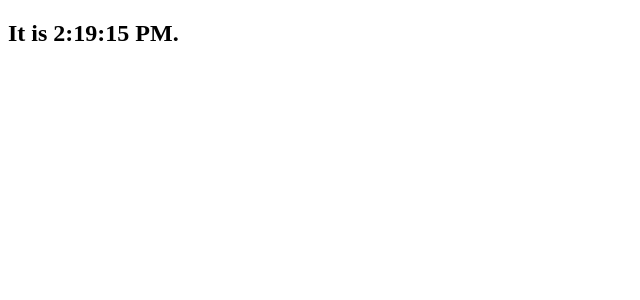
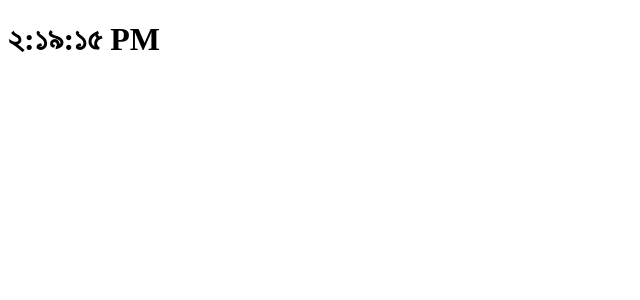
Before and after one commit to shahajalalweb/JS-React-learn, a React (Create React App) app: page / in a window 1280 px wide. Shown: the top 300 px of the page, without its empty margins (0-640 px from the left). Built offline with nearby package versions, Linux system fonts and the light colour scheme.

Commit message:
oder folder clock add

```diff
--- a/src/App.js
+++ b/src/App.js
@@ -1,24 +1,10 @@
-import logo from './logo.svg';
-import './App.css';
+import Clock from './component/clock';
 
 function App() {
   return (
-    <div className="App">
-      <header className="App-header">
-        <img src={logo} className="App-logo" alt="logo" />
-        <p>
-          Edit <code>src/App.js</code> and save to reload.
-        </p>
-        <a
-          className="App-link"
-          href="https://reactjs.org"
-          target="_blank"
-          rel="noopener noreferrer"
-        >
-          Learn React
-        </a>
-      </header>
-    </div>
+  <div>
+    <Clock locale="bn-BD"/>
+  </div>
   );
 }
 
--- a/src/component/clock.js
+++ b/src/component/clock.js
@@ -0,0 +1,30 @@
+import React from 'react';
+
+class Clock extends React.Component {
+    state = { date: new Date() };
+
+    componentDidMount() {
+        this.clockTimer = setInterval(() => this.tick(), 1000);
+    }
+
+    componentWillUnmount() {
+        clearInterval(this.clockTimer);
+    }
+
+    tick() {
+        this.setState({
+            date: new Date(),
+        });
+    }
+    render(){
+        const { date } = this.state;
+        const { locale } = this.props;
+        return(
+            <h1 className='heading'>
+                <span className='text'>{date.toLocaleTimeString(locale)}</span>
+            </h1>
+        );
+    }
+}
+
+export default Clock;
--- a/src/index.js
+++ b/src/index.js
@@ -1,34 +1,10 @@
 import React from 'react';
 import ReactDOM from 'react-dom';
+import App from './App';
 
-class Clock extends React.Component {
-  constructor(props){
-    super(props);
-    this.state = {date: new Date()};
-  }
-  componentDidMount(){
-    this.timerID = setInterval(() => {
-      this.tick()
-    }, 1000);
-  }
-  componentWillUnmount(){
-    clearInterval(this.timerID);
-  }
-  tick(){
-  this.setState({
-    date: new Date()
-  });
-  }
-
-  render(){
-    return (
-      <div>
-        <h2>It is {this.state.date.toLocaleTimeString()}.</h2>
-      </div>
-    );
-  }
-}
-  ReactDOM.render(
-    <Clock />,
-    document.getElementById('root')
-  );
+ReactDOM.render (
+  <React.StrictMode>
+    <App />
+  </React.StrictMode>,
+  document.getElementById('root')
+);
```
